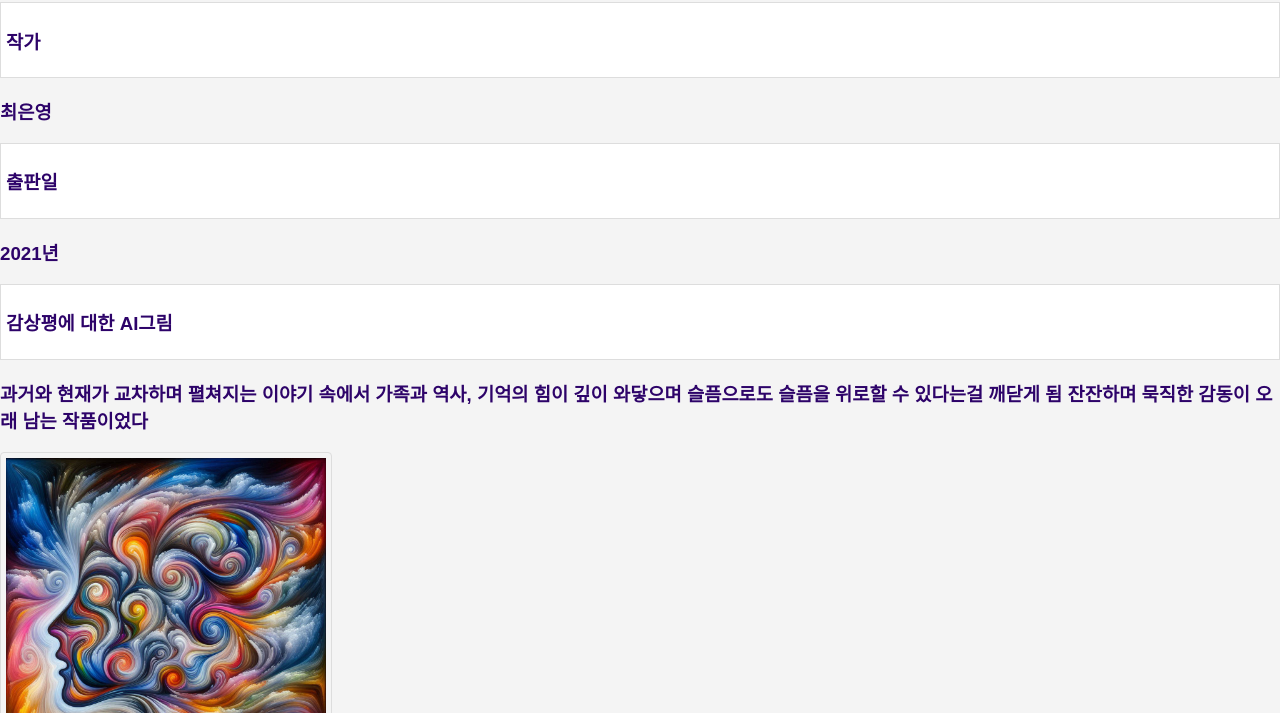
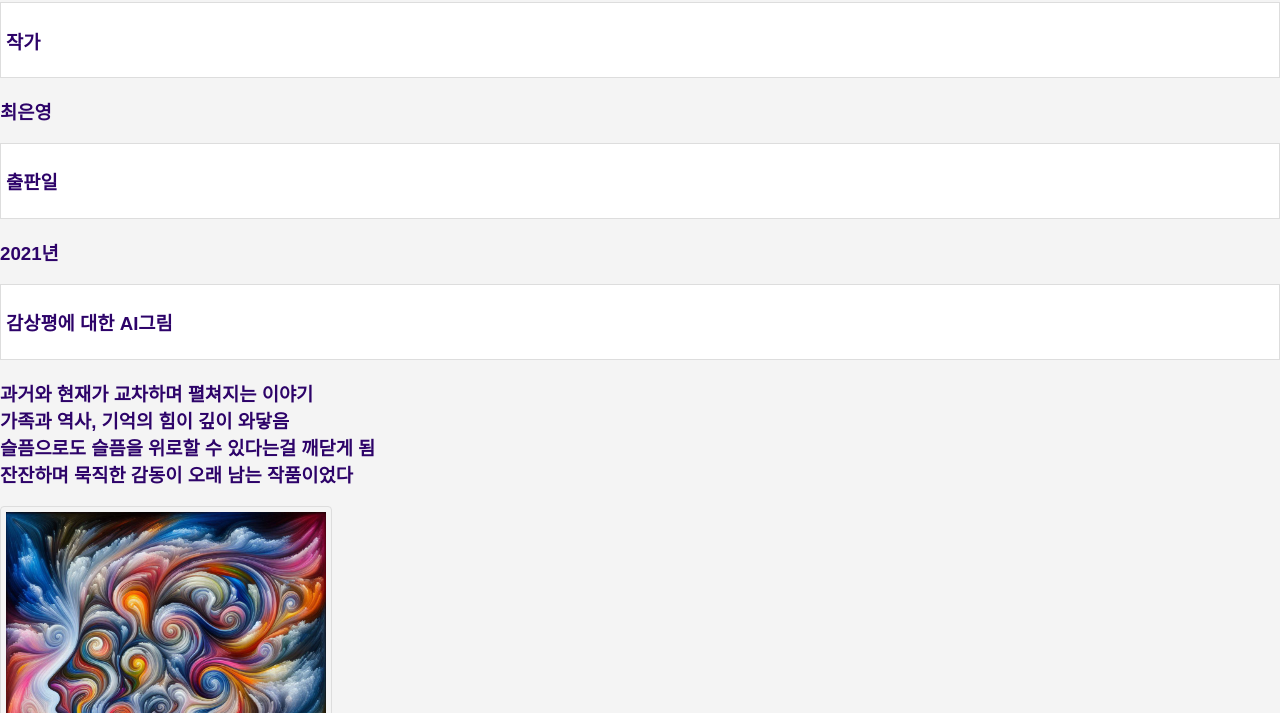
Before and after one commit to chaxrin/BOOK-LOG, a plain HTML site: page book2.html in a window 1280 px wide. Shown: the part 87-800 px from the top of the page. Drawn offline with Linux system fonts and the light colour scheme.

Commit message:
Update book2.html

```diff
--- a/book2.html
+++ b/book2.html
@@ -16,7 +16,10 @@
     <li><h3>출판일</h3></li>
     <h3>2021년</h3>
     <li><h3>감상평에 대한 AI그림</h3></li>
-    <h3>과거와 현재가 교차하며 펼쳐지는 이야기 속에서 가족과 역사, 기억의 힘이 깊이 와닿으며 슬픔으로도 슬픔을 위로할 수 있다는걸 깨닫게 됨 잔잔하며 묵직한 감동이 오래 남는 작품이었다<br>
+    <h3>과거와 현재가 교차하며 펼쳐지는 이야기<br>
+        가족과 역사, 기억의 힘이 깊이 와닿음<br>
+        슬픔으로도 슬픔을 위로할 수 있다는걸 깨닫게 됨<br>
+        잔잔하며 묵직한 감동이 오래 남는 작품이었다<br>
     </h3>
     <img src="느낌에 대한 이미지.png" alt=밝은 밤">
     <li><h3>감상평에 대한 AI평가</h3></li>
```
